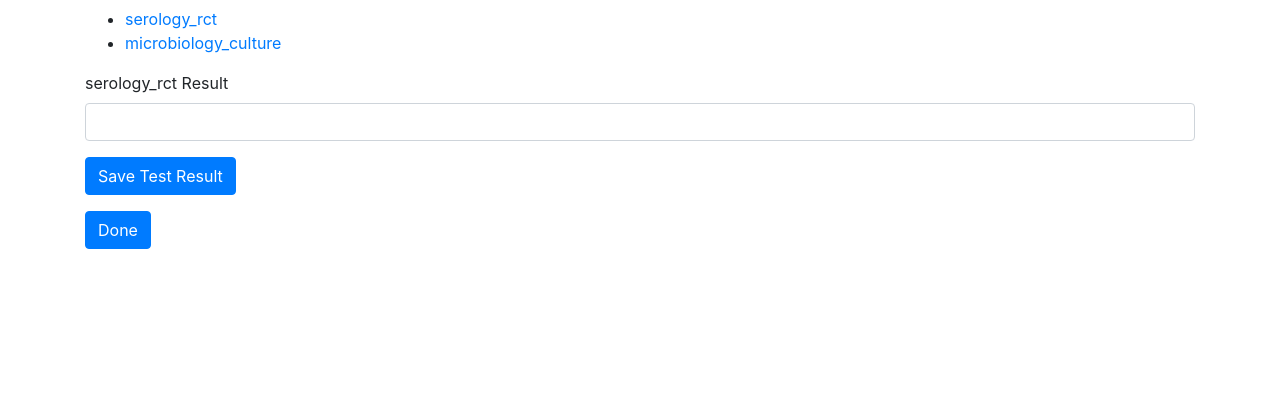
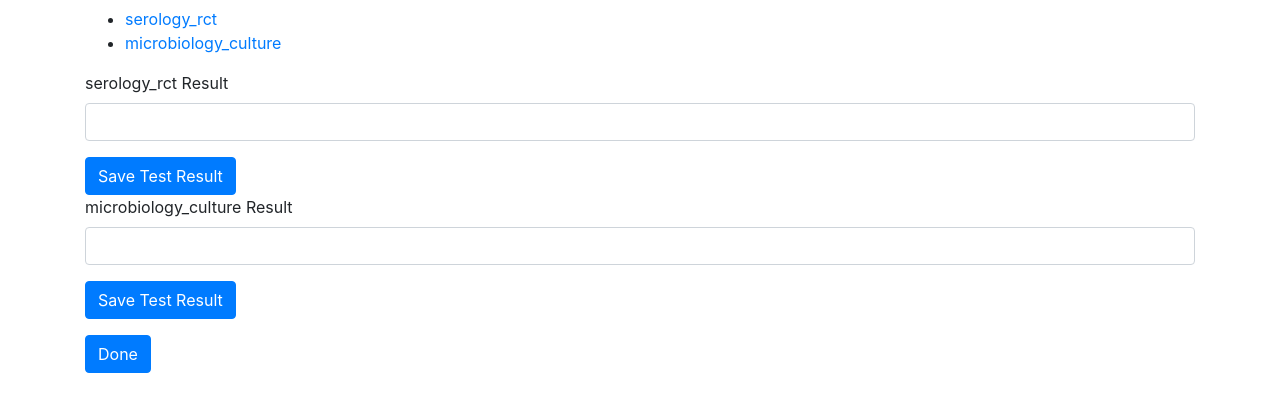
Before and after one commit to Mzee1991/NeoCare-App, a Django app: page /lab_details/2/ in a window 1280 px wide. Shown: the part 137-549 px from the top of the page. Run offline with Django 4.2, Linux system fonts and the light colour scheme; data comes from the database, SQL or seed files in the repository; some libraries are stand-ins or nearby versions.

Commit message:
somewhere

```diff
--- a/v2/newborn/templates/newborn/lab_request_details.html
+++ b/v2/newborn/templates/newborn/lab_request_details.html
@@ -26,17 +26,21 @@
                 </li>
             {% endfor %}
         </ul>
-        {% if result_form %}
-            <form method="post" action="{% url 'lab_request_details' patient_pk=lab_request.neonate.pk %}?test={{ requested_test }}">
+        {% if result_forms %}
+            {% for test, form in result_forms.items %}
+                <form method="post" action="{% url 'lab_request_details' patient_pk=lab_request.neonate.pk %}?test={{ test }}">
                     {% csrf_token %}
-                {% for field in result_form %}
+                    {% for field in form %}
+                        {% if field.name|slice:'-7:' == '_result' %} {# Check if the field name ends with '_result' #}
                             <div class="form-group">
                                 <label for="{{ field.id_for_label }}">{{ field.label }}</label>
                                 <input type="text" class="form-control" id="{{ field.id_for_label }}" name="{{ field.html_name }}" value="{{ field.value|default_if_none:'' }}">
                             </div>
+                        {% endif %}
                     {% endfor %}
                     <button type="submit" class="btn btn-primary">Save Test Result</button>
                 </form>
+            {% endfor %}
         {% else %}
             <p>No pending test available for update.</p>
         {% endif %}
--- a/v2/newborn/views.py
+++ b/v2/newborn/views.py
@@ -456,6 +456,7 @@ def lab_request_details(request, patient_pk):
     })
 
 
+
 def lab_save_result(request, patient_pk):
     if request.method == 'POST' and request.is_ajax():
         lab_request = get_object_or_404(LabInvestigation, neonate__pk=patient_pk)
```
Lines whose indentation alone changed are shown as unchanged.
